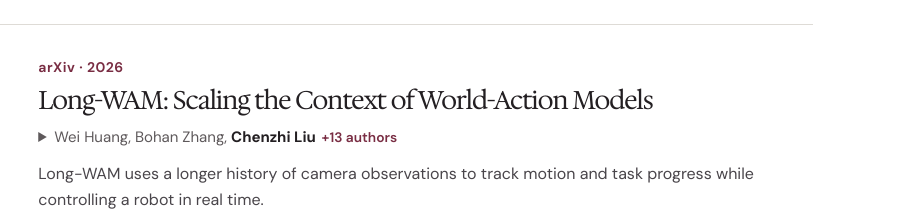
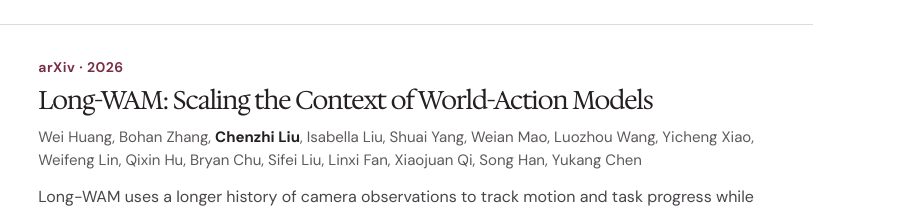
Before and after one commit to kaiknower/liuchenzhi, a plain HTML site: page index.html in a window 1280 px wide. Shown: the part 1320-1532 px from the top of the page, 379-1280 px from the left. Drawn offline with Linux system fonts and the light colour scheme.

Commit message:
Show all Long-WAM authors inline

```diff
--- a/index.html
+++ b/index.html
@@ -96,10 +96,7 @@
         <div class="publication-copy">
           <p class="venue">arXiv · 2026</p>
           <h3><a href="https://arxiv.org/abs/2610.10528">Long-WAM: Scaling the Context of World-Action Models</a></h3>
-          <details class="authors author-details">
-            <summary>Wei Huang, Bohan Zhang, <strong>Chenzhi Liu</strong><span class="more-authors"> +13 authors</span></summary>
-            <p>Isabella Liu, Shuai Yang, Weian Mao, Luozhou Wang, Yicheng Xiao, Weifeng Lin, Qixin Hu, Bryan Chu, Sifei Liu, Linxi Fan, Xiaojuan Qi, Song Han, Yukang Chen</p>
-          </details>
+          <p class="authors">Wei Huang, Bohan Zhang, <strong>Chenzhi Liu</strong>, Isabella Liu, Shuai Yang, Weian Mao, Luozhou Wang, Yicheng Xiao, Weifeng Lin, Qixin Hu, Bryan Chu, Sifei Liu, Linxi Fan, Xiaojuan Qi, Song Han, Yukang Chen</p>
           <p class="description">Long-WAM uses a longer history of camera observations to track motion and task progress while controlling a robot in real time.</p>
           <div class="resources" aria-label="Long-WAM resources">
             <a href="https://arxiv.org/abs/2610.10528">Paper</a><a href="https://nvlabs.github.io/LongLive/Long-WAM/">Project</a><a href="https://github.com/NVlabs/LongLive/tree/main/Long-WAM">Code</a>
--- a/style.css
+++ b/style.css
@@ -31,7 +31,7 @@ body {
   -webkit-font-smoothing: antialiased;
 }
 a { color: inherit; text-underline-offset: .24em; }
-a:focus-visible, summary:focus-visible {
+a:focus-visible {
   outline: 3px solid var(--burgundy);
   outline-offset: 5px;
 }
@@ -204,9 +204,6 @@ h3 a:hover { color: var(--burgundy); }
 .authors { color: var(--muted); font-size: .94rem; line-height: 1.55; margin: 0; }
 .authors strong { font-weight: 700; color: var(--ink); }
 .contribution { display: block; font-size: .8rem; margin-top: .12rem; }
-.author-details summary { width: fit-content; cursor: pointer; }
-.author-details p { margin: .25rem 0 0; }
-.more-authors { color: var(--burgundy); white-space: nowrap; font-size: .86rem; font-weight: 600; padding-left: .15rem; }
 .description { color: #49454a; margin: .75rem 0 .2rem; }
 .resources { display: flex; flex-wrap: wrap; gap: 0 1.4rem; }
 .resources a { color: var(--burgundy); font-weight: 650; }
```
